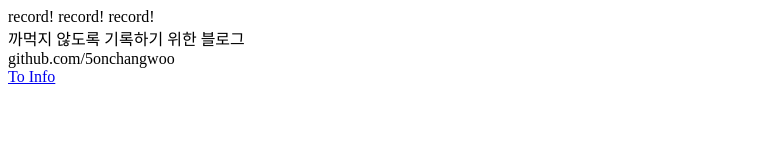
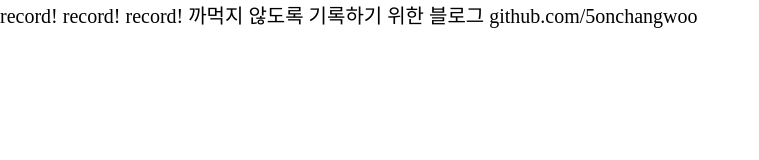
Before and after one commit to 5onchangwoo/5onchangwoo.gihub.io, a Gatsby site: page /info in a window 1280 px wide. Shown: the whole page, without its empty margins (0-759 px from the left). Built offline with nearby package versions, Linux system fonts and the light colour scheme; Gatsby itself is replaced by a stand-in of ours.

Commit message:
feat: global CSS 적용하기

```diff
--- a/src/components/Text.tsx
+++ /dev/null
@@ -1,12 +0,0 @@
-import React, { FunctionComponent } from 'react'
-
-type TextProps = {
-  text: string
-}
-
-const Text: FunctionComponent<TextProps> = function ({ text }) {
-
-  return <div>{text}</div>
-}
-
-export default Text
--- a/src/pages/index.tsx
+++ b/src/pages/index.tsx
@@ -1,11 +1,9 @@
 import React, { FunctionComponent } from 'react'
-import Text from 'components/Text'
 import { Link } from 'gatsby'
 
 const IndexPage: FunctionComponent = function () {
     return (
         <>
-            <Text text="Home" />
             <Link to="/info/">To Info</Link>
         </>
     )
--- a/src/pages/info.tsx
+++ b/src/pages/info.tsx
@@ -1,7 +1,16 @@
 import React, { FunctionComponent } from 'react'
-import { Link, graphql } from 'gatsby'
+import { graphql } from 'gatsby'
+import { Global, css } from '@emotion/react'
 
-import Text from 'components/Text'
+const globalStyle = css`
+  * {
+    margin: 0;
+    padding: 0;
+    box-sizing: border-box;
+
+    font-size: 20px;
+  }
+`
 
 type InfoPageProps = {
     data: {
@@ -24,10 +33,8 @@ const InfoPage: FunctionComponent<InfoPageProps> = function ({
 }) {
     return (
         <div>
-            <Text text={title} />
-            <Text text={description} />
-            <Text text={author} />
-            <Link to="/">To Info</Link>
+            <Global styles={globalStyle} />
+            {title} {description} {author}
         </div>
     )
 }
```
